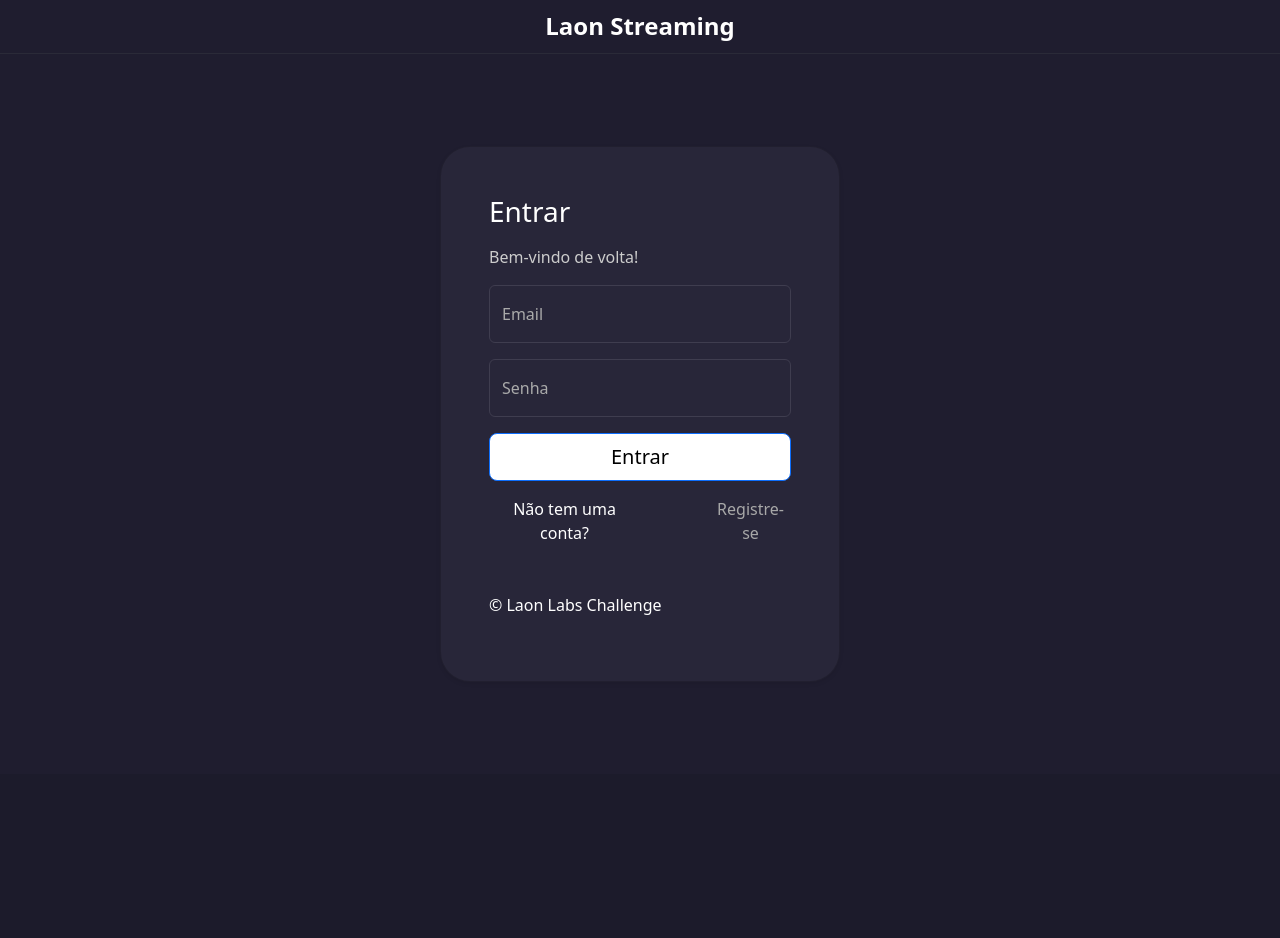
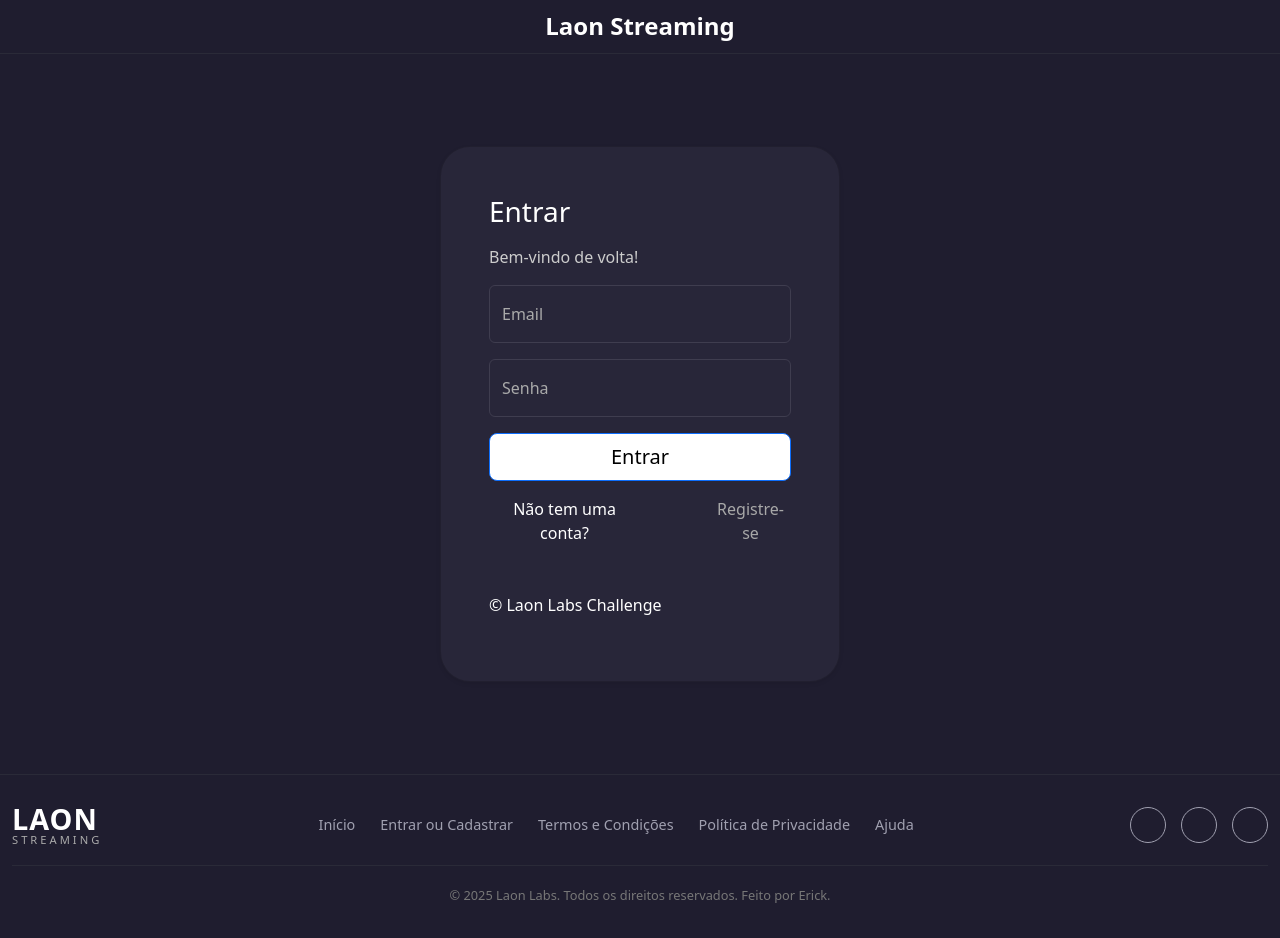
Before and after one commit to ErickGCA/laon-projeto, a Next.js app in the folder recruiting-laon-frontend/: page /login in a window 1280 px wide. Shown: the top 938 px of the page. Before the commit the page ends 800 px from the top, so only its background shows below. Built offline with nearby package versions, Linux system fonts and the light colour scheme; no server answers.

Commit message:
style: footer adicionado

```diff
--- a/recruiting-laon-frontend/src/app/admin/titulo/page.tsx
+++ b/recruiting-laon-frontend/src/app/admin/titulo/page.tsx
@@ -148,9 +148,7 @@ export default async function TituloDetalhesPage({ params }: { params: { id: str
         </div>
       </main>
 
-      <footer className={styles.footerDetalhes}>
-        <p>&copy; {new Date().getFullYear()} Laon Streaming</p>
-      </footer>
+
     </div>
   );
 }
--- a/recruiting-laon-frontend/src/app/dashboard/page.tsx
+++ b/recruiting-laon-frontend/src/app/dashboard/page.tsx
@@ -90,10 +90,7 @@ export default async function DashboardPage() {
         {series.length > 0 && <TitulosRow tituloSecao="Séries" titulos={series} />}
       </main>
 
-      <footer className="mt-auto py-3 text-center text-white-50">
-        {/* Adapte com os links e logos do rodapé do Figma */}
-        <p className="mb-0">&copy; {new Date().getFullYear()} Laon Labs Challenge. Feito por Erick.</p>
-      </footer>
+
     </div>
   );
 }
--- a/recruiting-laon-frontend/src/app/layout.tsx
+++ b/recruiting-laon-frontend/src/app/layout.tsx
@@ -1,6 +1,7 @@
-
+// src/app/layout.tsx
 import Providers from "./providers";
 import Header from "@/components/Header";
+import Footer from "@/components/Footer"; // <<< IMPORTE SEU FOOTER GLOBAL
 import "./globals.css";
 import 'bootstrap/dist/css/bootstrap.min.css';
 
@@ -16,11 +17,13 @@ export default function RootLayout({
 }) {
   return (
     <html lang="pt-BR">
-      <body>
+      <body style={{ display: 'flex', flexDirection: 'column', minHeight: '100vh' }}>
         <Providers>
           <Header />
-          <main>{children}</main>
-
+          <main style={{ flexGrow: 1 }}>
+            {children}
+          </main>
+          <Footer />
         </Providers>
       </body>
     </html>
--- a/recruiting-laon-frontend/src/app/titulo/[id]/page.tsx
+++ b/recruiting-laon-frontend/src/app/titulo/[id]/page.tsx
@@ -148,9 +148,7 @@ export default async function TituloDetalhesPage({ params }: { params: { id: str
         </div>
       </main>
 
-      <footer className={styles.footerDetalhes}>
-        <p>&copy; {new Date().getFullYear()} Laon Streaming</p>
-      </footer>
+
     </div>
   );
 }
--- /dev/null
+++ b/recruiting-laon-frontend/src/components/Footer.module.css
@@ -0,0 +1,121 @@
+/* src/components/Footer.module.css */
+.footer {
+    background-color: #1F1D2F; /* Cor de fundo escura do Figma */
+    color: #a0a0b0; /* Cor de texto padrão para o rodapé (cinza claro) */
+    padding-top: 30px;
+    padding-bottom: 20px;
+    border-top: 1px solid #2a2a38; /* Linha sutil acima, se desejar */
+    font-size: 0.9rem;
+  }
+
+
+
+  .footerContent {
+    display: flex;
+    justify-content: space-between;
+    align-items: center;
+    flex-wrap: wrap; /* Para quebrar em telas menores */
+    gap: 20px; /* Espaço entre os blocos */
+    margin-bottom: 20px;
+  }
+
+
+
+  .logoLink {
+    text-decoration: none;
+    display: flex; /* Para alinhar "LAON" e "STREAMING" se forem spans separados */
+    flex-direction: column; /* Ou row, dependendo do design do logo */
+    align-items: flex-start;
+  }
+
+  .logoText {
+    font-size: 1.8rem; /* Ajuste conforme o logo */
+    font-weight: bold;
+    color: #fff;
+    letter-spacing: 1px;
+    line-height: 1;
+  }
+  .logoTextStreaming {
+    font-size: 0.7rem;
+    color: #aaa; /* Cor mais suave para "STREAMING" */
+    letter-spacing: 3px; /* Espaçamento como no Figma */
+    text-transform: uppercase;
+    line-height: 1;
+  }
+
+
+  .footerNav {
+    display: flex;
+    flex-wrap: wrap;
+    gap: 15px 25px; /* Espaço entre os links */
+    justify-content: center; /* Centraliza os links se quebrar linha */
+  }
+
+  .footerLink {
+    color: #a0a0b0;
+    text-decoration: none;
+    transition: color 0.2s ease;
+  }
+
+  .footerLink:hover {
+    color: #fff;
+    text-decoration: underline;
+  }
+
+  .footerSocial {
+    display: flex;
+    gap: 15px; /* Espaço entre os ícones sociais */
+  }
+
+  .socialIcon {
+    color: #a0a0b0;
+    font-size: 1.2rem; /* Tamanho do placeholder de texto, ajuste se usar ícones reais */
+    text-decoration: none;
+    transition: color 0.2s ease;
+    border: 1px solid #a0a0b0; /* Borda como no Figma */
+    border-radius: 50%;
+    width: 36px; /* Tamanho do círculo */
+    height: 36px;
+    display: flex;
+    align-items: center;
+    justify-content: center;
+  }
+
+  .socialIcon:hover {
+    color: #fff;
+    border-color: #fff;
+  }
+
+  .footerCopyright {
+    text-align: center;
+    font-size: 0.8rem;
+    color: #777;
+    padding-top: 20px;
+    border-top: 1px solid #2a2a38; /* Linha sutil acima do copyright */
+  }
+
+  /* Media query para telas menores, se necessário */
+  @media (max-width: 768px) {
+    .footerContent {
+      flex-direction: column;
+      align-items: center;
+      text-align: center;
+    }
+    .footerNav {
+      justify-content: center;
+      margin-top: 15px;
+      margin-bottom: 15px;
+    }
+    .footerSocial {
+      justify-content: center;
+    }
+    .footerLogoSection {
+      width: 100%;
+      display: flex;
+      justify-content: center;
+      margin-bottom: 10px;
+    }
+    .logoLink {
+      align-items: center;
+    }
+  }
--- /dev/null
+++ b/recruiting-laon-frontend/src/components/Footer.tsx
@@ -0,0 +1,47 @@
+
+import React from 'react';
+import Link from 'next/link';
+import Image from 'next/image';
+import styles from './Footer.module.css';
+
+export default function Footer() {
+  return (
+    <footer className={styles.footer}>
+      <div className={`container-fluid ${styles.footerContainer}`}>
+        <div className={styles.footerContent}>
+          <div className={styles.footerLogoSection}>
+
+            <Link href="/" className={styles.logoLink}>
+
+                <span className={styles.logoText}>LAON</span>
+                <span className={styles.logoTextStreaming}>STREAMING</span>
+            </Link>
+          </div>
+          <nav className={styles.footerNav}>
+            <Link href="/inicio" className={styles.footerLink}>Início</Link>
+
+            <Link href="/login" className={styles.footerLink}>Entrar ou Cadastrar</Link>
+            <Link href="/termos" className={styles.footerLink}>Termos e Condições</Link>
+            <Link href="/privacidade" className={styles.footerLink}>Política de Privacidade</Link>
+            <Link href="/ajuda" className={styles.footerLink}>Ajuda</Link>
+          </nav>
+          <div className={styles.footerSocial}>
+
+            <a href="https://facebook.com" target="_blank" rel="noopener noreferrer" className={styles.socialIcon} aria-label="Facebook">
+
+            </a>
+            <a href="https://twitter.com" target="_blank" rel="noopener noreferrer" className={styles.socialIcon} aria-label="Twitter">
+
+            </a>
+            <a href="https://youtube.com" target="_blank" rel="noopener noreferrer" className={styles.socialIcon} aria-label="YouTube">
+
+            </a>
+          </div>
+        </div>
+        <div className={styles.footerCopyright}>
+          <p>&copy; {new Date().getFullYear()} Laon Labs. Todos os direitos reservados. Feito por Erick.</p>
+        </div>
+      </div>
+    </footer>
+  );
+}
--- a/recruiting-laon-frontend/src/components/header.module.css
+++ b/recruiting-laon-frontend/src/components/header.module.css
@@ -39,16 +39,9 @@
   font-weight: bold;
 }
 
-.backButton {
 
-
-}
 
 .welcomeMessage {
   color: #e0e0e0;
   font-size: 0.9rem;
 }
-
-.authButton {
-
-}
```
